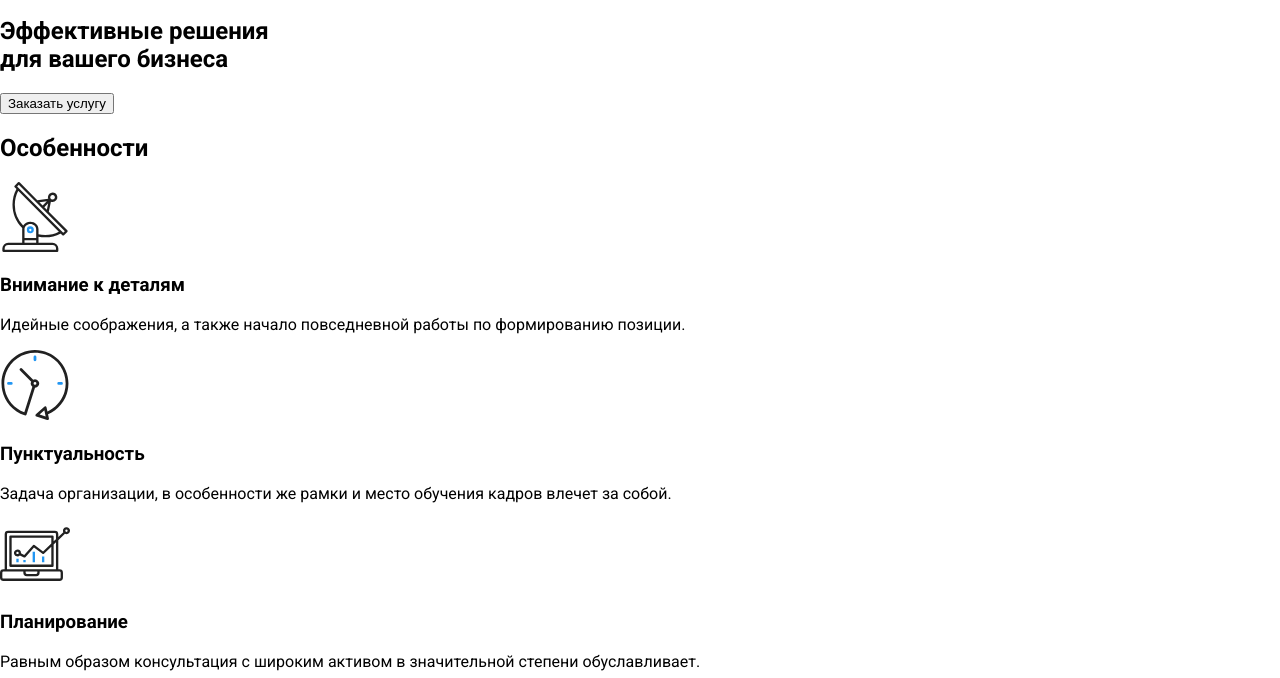
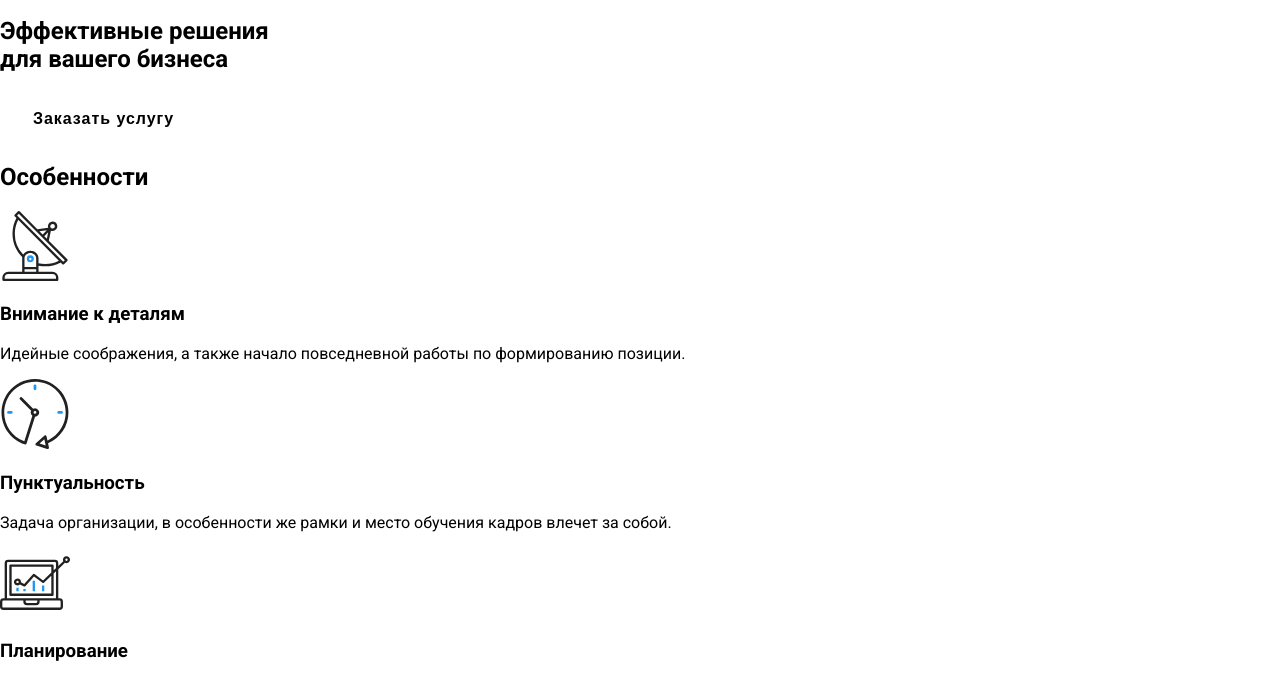
Before and after one commit to Zhdanov-Eugene/goit-markup-hw-07, a plain HTML site: page index.html in a window 1280 px wide. Shown: the part 118-796 px from the top of the page. Drawn offline with Linux system fonts and the light colour scheme.

Commit message:
buttons connected

```diff
--- a/sass/main.scss
+++ b/sass/main.scss
@@ -4,4 +4,4 @@
 @import './base/normalize';
 
 @import './components/global-attributes';
-@import './base/normalize';
+@import './components/common/buttons';
```
Also changed, not shown: css/main.css, css/main.min.css, 2 other files.
